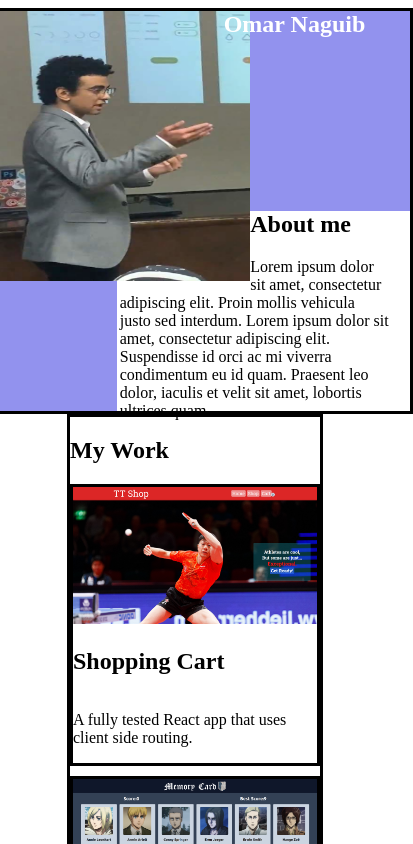
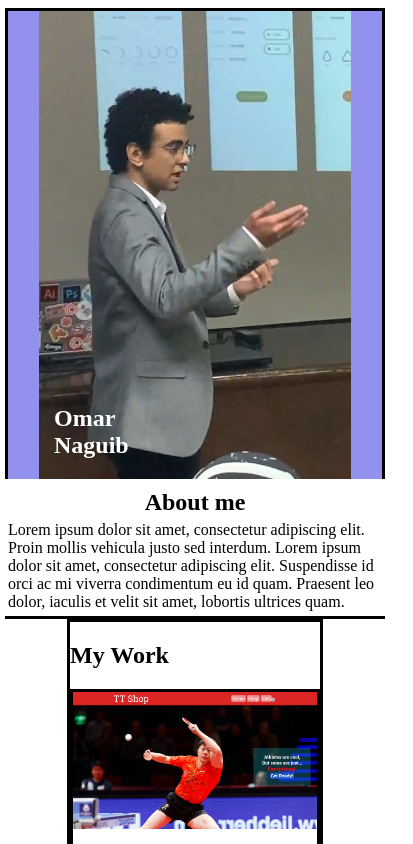
Before and after one commit to OmarNaguib/Portfolio, a React (Vite) app: page / in a window 390 px wide. Shown: the top 844 px of the page, 413 px wide, since content can reach past the window. Built offline with nearby package versions, Linux system fonts and the light colour scheme.

Commit message:
Add header mobile view

```diff
--- a/src/App.css
+++ b/src/App.css
@@ -121,7 +121,7 @@
     margin-left: 35vw;
     margin-top: 200px;
   }
-  .links {
+  .header .links {
     display: none;
   }
   /* projects */
@@ -131,7 +131,58 @@
 }
 
 @media (max-width: 562px) {
+  /* header */
+  .header {
+    display: flex;
+    flex-direction: column;
+    width: 100%;
+    align-items: center;
+  }
+  .left-section {
+    float: none;
+  }
+  .left-section > h1 {
+    position: static;
+    align-self: end;
+    margin-bottom: 20px;
+    justify-self: start;
+    width: 7ch;
+  }
+  .header img,
+  .header picture {
+    display: block;
+    width: clamp(200px, 80vw, 400px);
+    aspect-ratio: 2/3;
+    height: auto;
+    max-width: none;
+    max-height: none;
+  }
+  .about {
+    margin: 0;
+    width: 100%;
+    height: auto;
+    padding: 5px;
+    display: flex;
+    flex-direction: column;
+    align-items: center;
+    justify-content: start;
+  }
+  .about > h2 {
+    margin: 0;
+    margin-bottom: 5px;
+    margin-top: 5px;
+  }
+  .about > p {
+    margin: 0;
+  }
+
+  /* projects */
   .projects {
     max-width: 250px;
   }
+  /* contact */
+  .contact {
+    display: flex;
+    flex-direction: column;
+  }
 }
```
